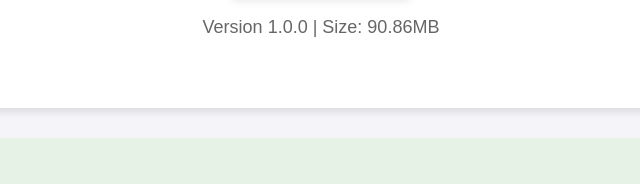
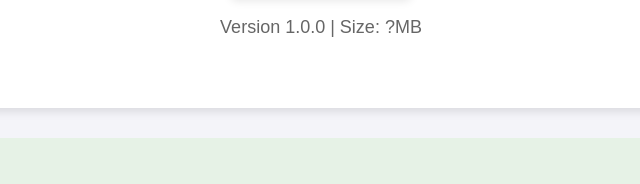
Before and after one commit to DustinKarl004/download_eas_web, a plain HTML site: page website.html in a window 1280 px wide. Shown: the part 410-594 px from the top of the page, 319-959 px from the left. Drawn offline with Linux system fonts and the light colour scheme.

Commit message:
Add files via upload

```diff
--- a/website.html
+++ b/website.html
@@ -311,7 +311,7 @@
     </div>
     <a href="https://expo.dev/artifacts/eas/jBo1eccj4G7mLSCcR2kyKN.apk" class="download-btn" id="download-btn" download>Download APK</a>
     <div class="apk-info">
-      <p>Version 1.0.0 | Size: 90.86MB</p>
+      <p>Version 1.0.0 | Size: ?MB</p>
     </div>
   </div>
 
```
